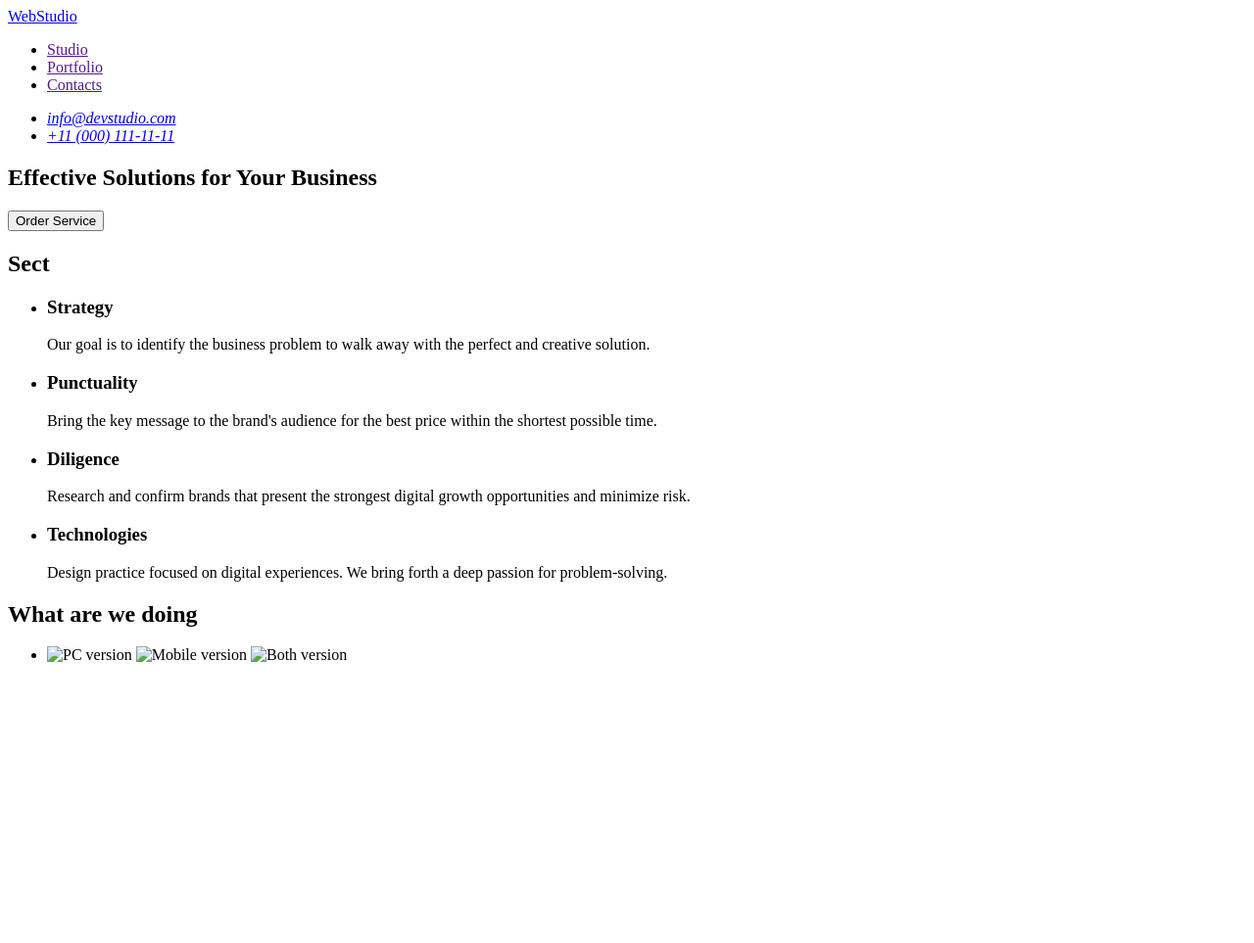
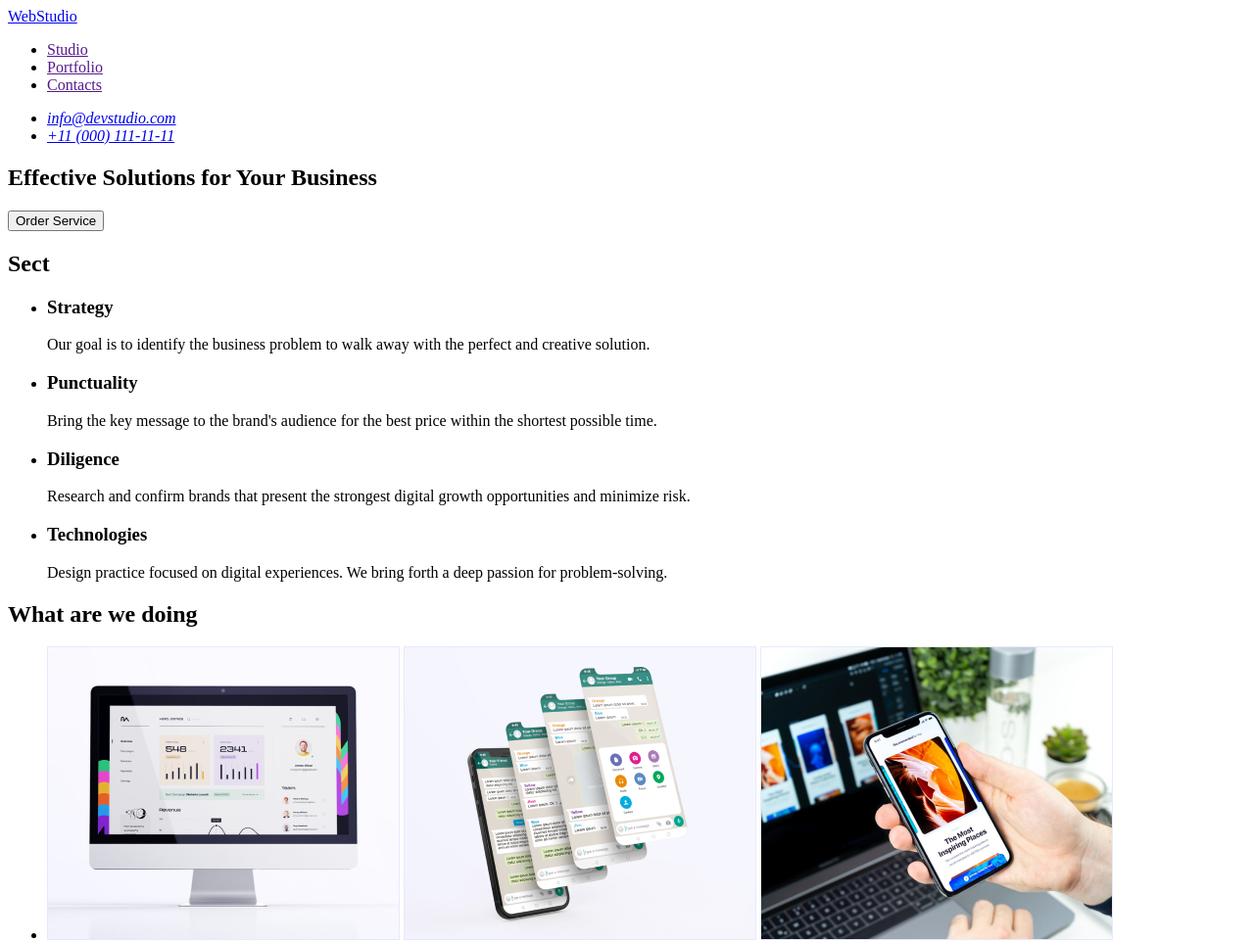
Before and after one commit to Ezar87/goit-markup-hw-01, a plain HTML site: page index.html in a window 1280 px wide. Shown: the whole page at 98% size. Before the commit the page ends 800 px from the top, so only its background shows below. Drawn offline with Linux system fonts and the light colour scheme; the site is published under a folder, as on GitHub Pages, so addresses that start at the root find nothing.

Commit message:
Update index.html

```diff
--- a/index.html
+++ b/index.html
@@ -71,9 +71,9 @@
         <h2>What are we doing</h2>
         <ul>
           <li>
-            <img src="/images/img1.jpg" alt="PC version" width="360" />
-            <img src="/images/img2.jpg" alt="Mobile version" width="360" />
-            <img src="/images/img3.jpg" alt="Both version" width="360" />
+            <img src="./images/img1.jpg" alt="PC version" width="360" />
+            <img src="./images/img2.jpg" alt="Mobile version" width="360" />
+            <img src="./images/img3.jpg" alt="Both version" width="360" />
           </li>
         </ul>
       </section>
```
